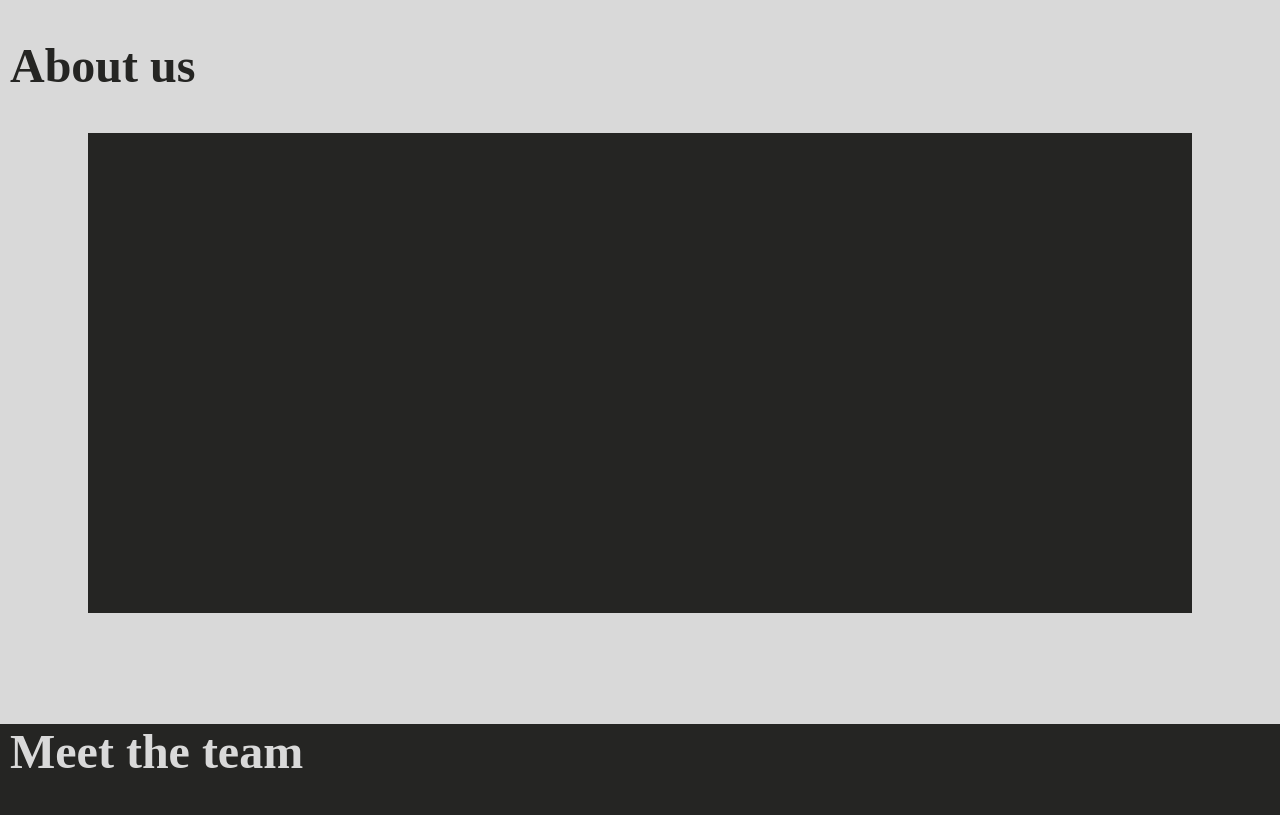
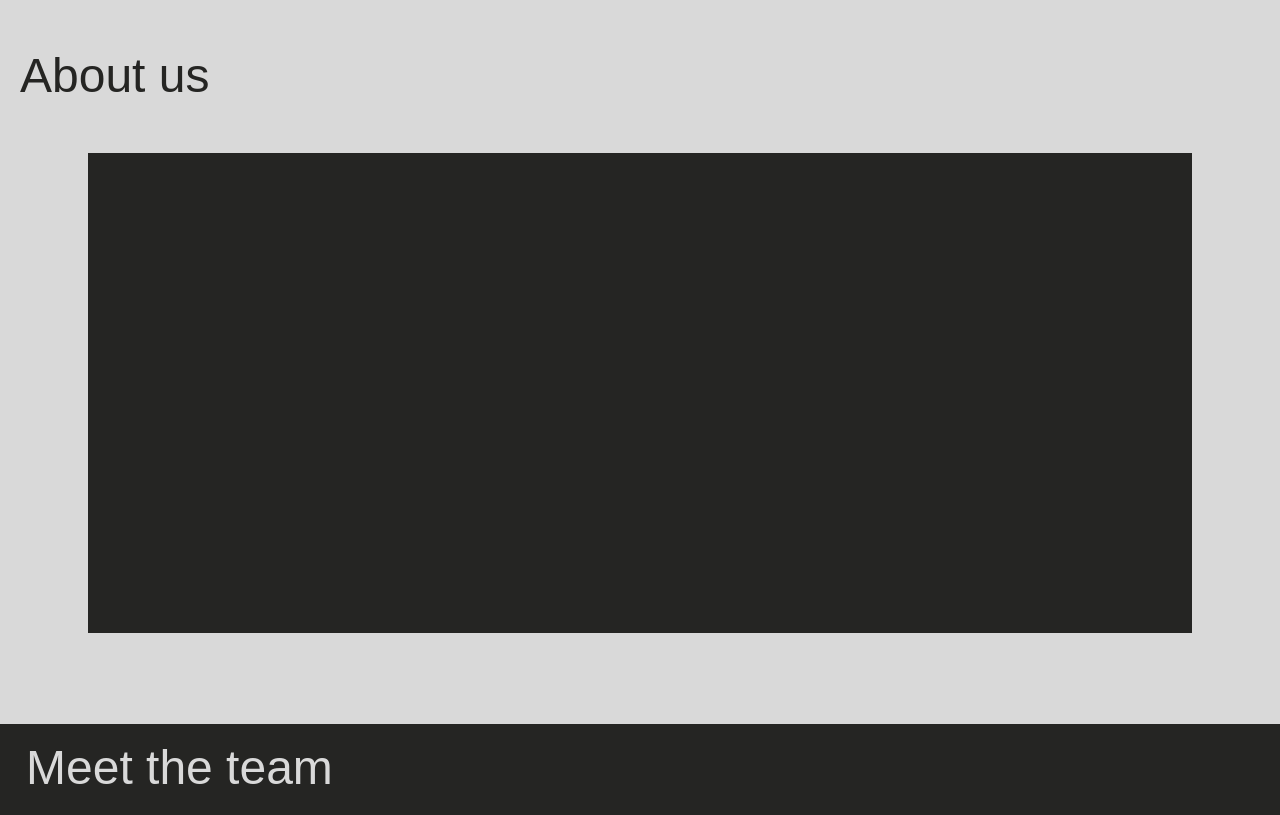
Before and after one commit to nith-yoga/IXD-5105, a plain HTML site: page index.html in a window 1280 px wide. Shown: the part 934-1749 px from the top of the page. Drawn offline with Linux system fonts and the light colour scheme.

Commit message:
Update styles.css

```diff
--- a/css/styles.css
+++ b/css/styles.css
@@ -48,13 +48,17 @@ body {
 }
 
 h2 {
+    font-family: brother-1816, sans-serif;
+    font-style: normal;
+    font-weight: 100;
     text-align: left;
     margin-left: 10px;
     font-size: 3em;
 }
 
 #about {
-    color: #252523
+    color: #252523;
+    padding: 10px;
 }
 
 #textbox {
@@ -72,6 +76,7 @@ h2 {
 
 #team {
     color: #D9D9D9;
+    padding: 1rem;
 }
 
 .portraits {
```
